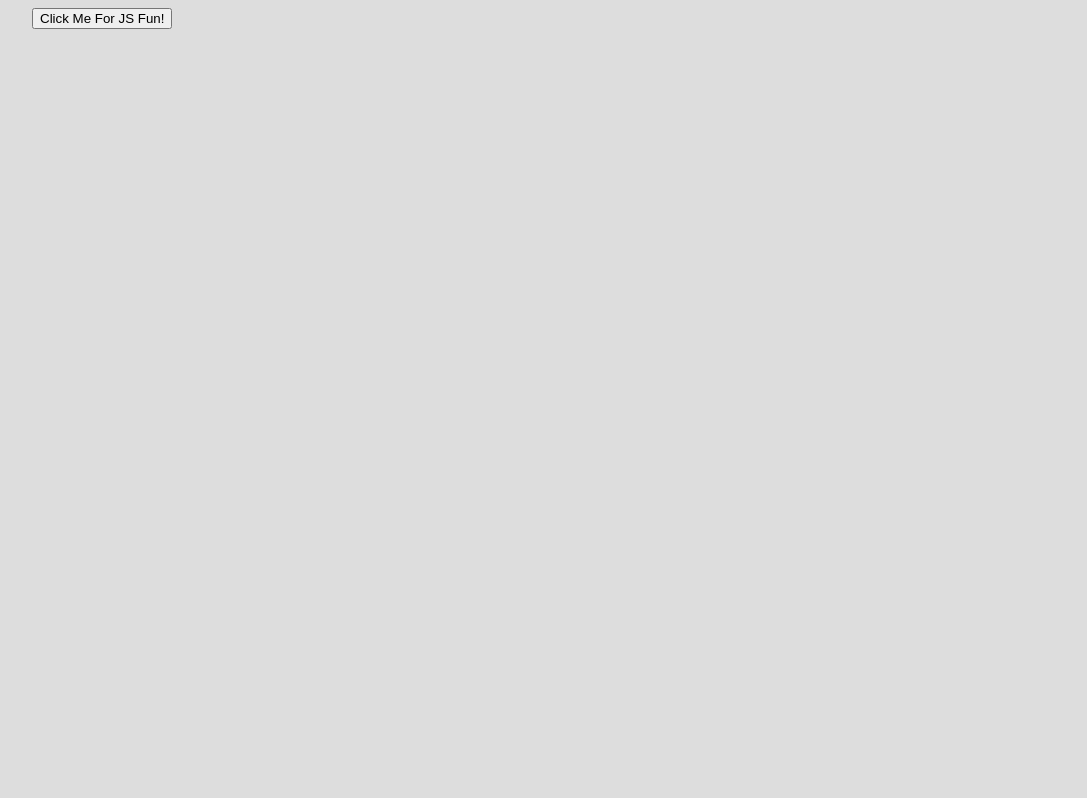
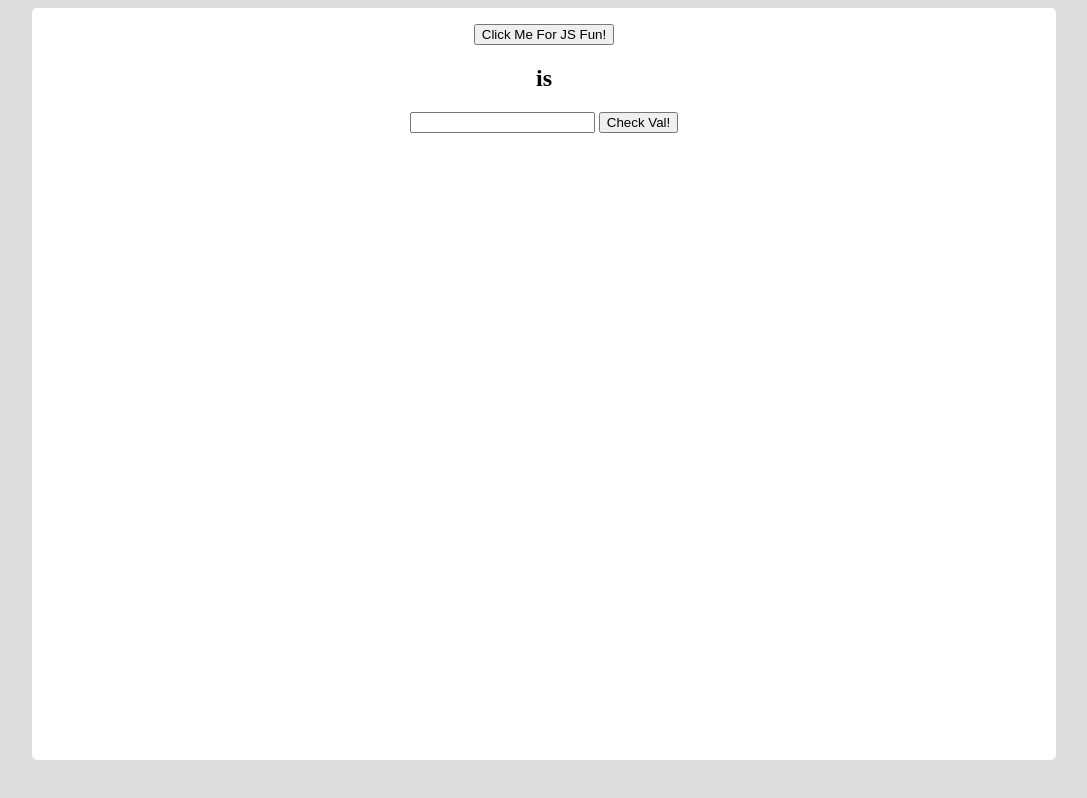
Before and after one commit to benitkibabu/adv_client_side_dev, a plain HTML site: page index.html in a window 1280 px wide. Both pictures are taken after a click on the button "Click Me For JS Fun!". Shown: the whole page, without its empty margins (96-1183 px from the left). Drawn offline with Linux system fonts and the light colour scheme.

Commit message:
new updates

```diff
--- a/css/style.css
+++ b/css/style.css
@@ -5,4 +5,11 @@ body{
 #wrapper{
     width: 1024px;
     margin: 0 auto;
+    color: black;
+    background-color: white;
+    min-height: 720px;
+    border-radius: 5px;
+    padding-bottom: 16px;
+    padding-top: 16px;
+    text-align:center;
 }
--- a/index.html
+++ b/index.html
@@ -8,6 +8,11 @@
 <body>
     <div id="wrapper">
         <button onclick="myArraySplice()" >Click Me For JS Fun!</button>
+        <p id="label"></p>
+        <p>
+            <input type="text" name="mval"/>
+            <button onclick="checkVal()">Check Val!</button>
+        </p>
 
     </div>
 
--- a/js/index.js
+++ b/js/index.js
@@ -6,6 +6,19 @@ function myArraySplice() {
 
     numArray.splice(2,0,2.5);
 
+    /*
     window.alert(numArray.splice(5,3).toString());
-    window.alert(numArray.toString());
+    window.alert(numArray.toString());*/
+
+    var val = "this is a string".slice(2, 5);
+    var tag = document.getElementById("label");
+    tag.innerHTML = "<h2>" + val + "</h2>";
+
+
 }
+
+function checkVal(){
+    var val = document.getElementById("mval").value;
+    var test = new RegExp("//d//d//d$");
+    if(!val){}
+}
```
